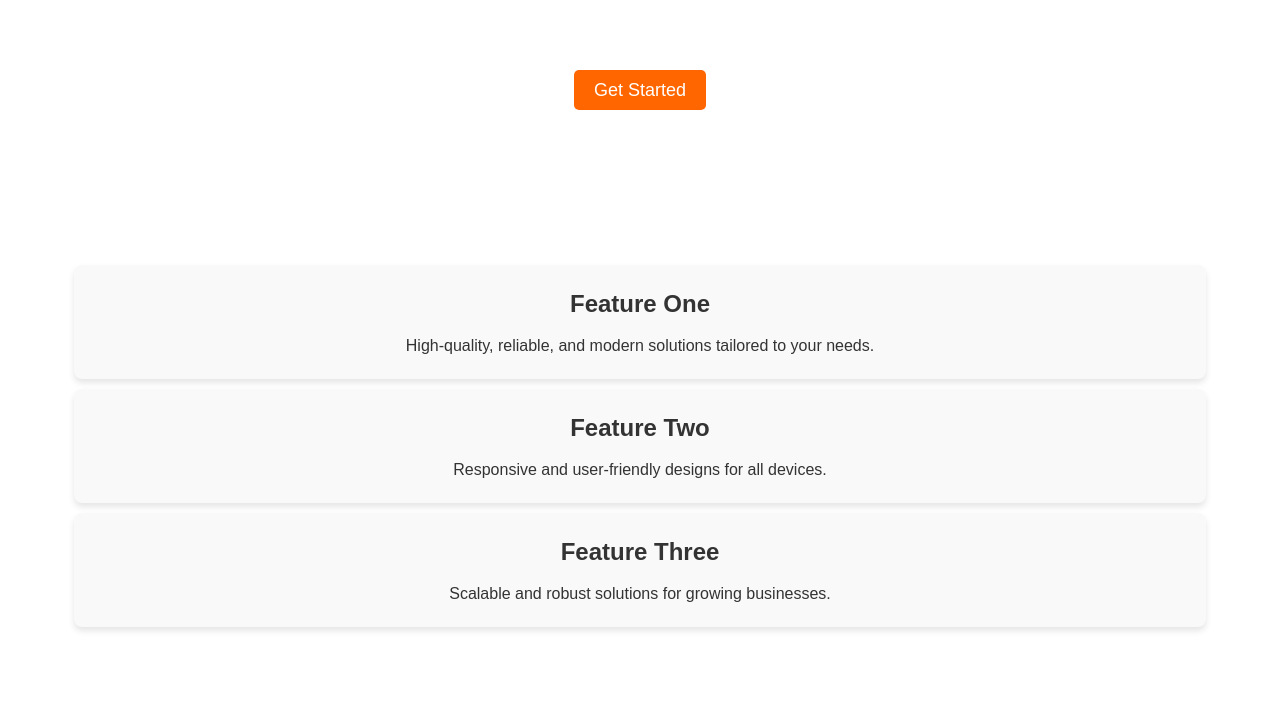
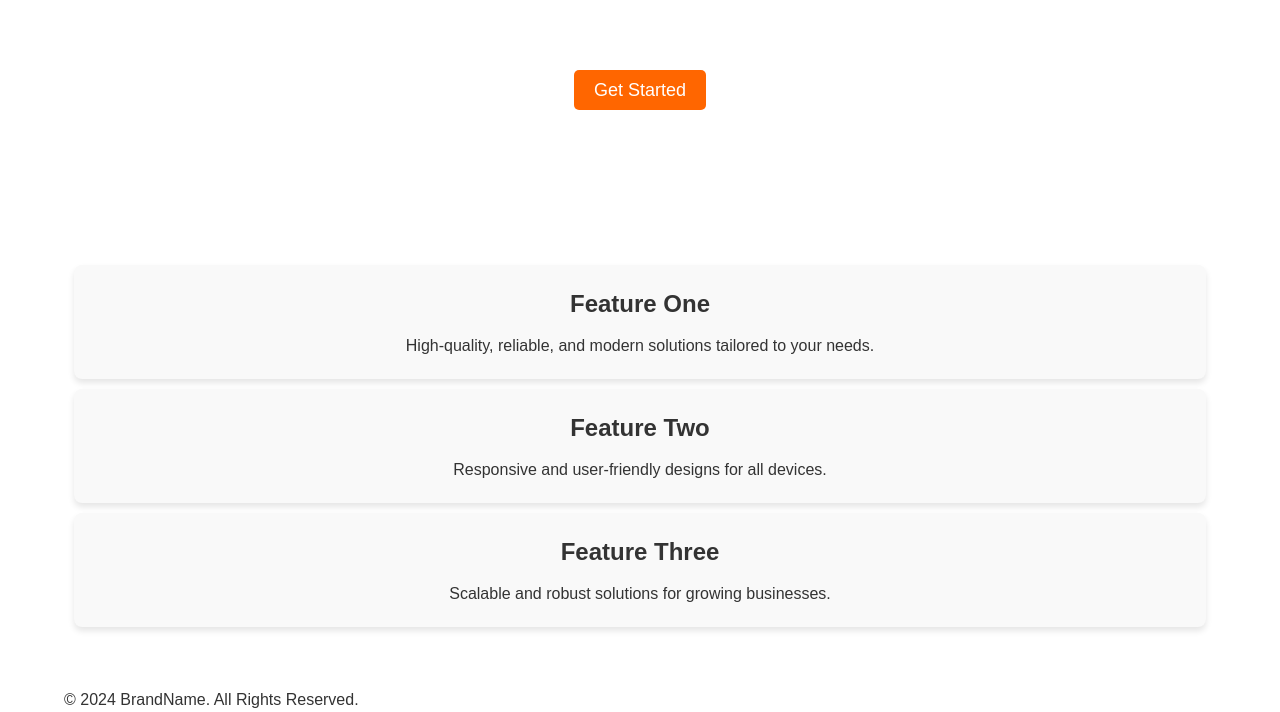
Before and after one commit to SurajRathour24/Frontend-Dev, a plain HTML site: page Gym-Website/index.html in a window 1280 px wide. Shown: the part 238-950 px from the top of the page. Before the commit the page ends 925 px from the top, so only its background shows below. Drawn offline with Linux system fonts and the light colour scheme.

Commit message:
footer design

```diff
--- a/Gym-Website/index.html
+++ b/Gym-Website/index.html
@@ -5,6 +5,8 @@
     <meta name="viewport" content="width=device-width, initial-scale=1.0">
     <title>GYM | HTML5 CSS3 design</title>
     <link rel="stylesheet" href="style.css">
+    <!-- Responsive CSS -->
+    <link rel="stylesheet" href="responsive.css">
 </head>
 <body>
     <header class="header">
@@ -51,5 +53,11 @@
             </div>
         </div>
     </section>
+
+    <footer class="footer">
+        <div class="container">
+            <p>© 2024 BrandName. All Rights Reserved.</p>
+        </div>
+    </footer>
 </body>
 </html>
```
Also changed, not shown: Gym-Website/responsive.css (added).
